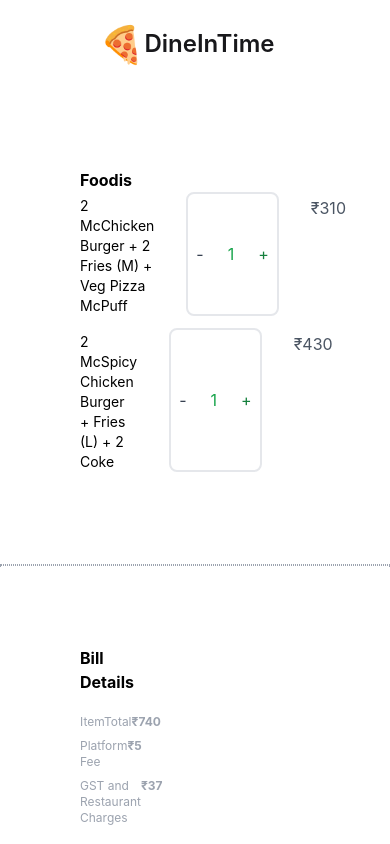
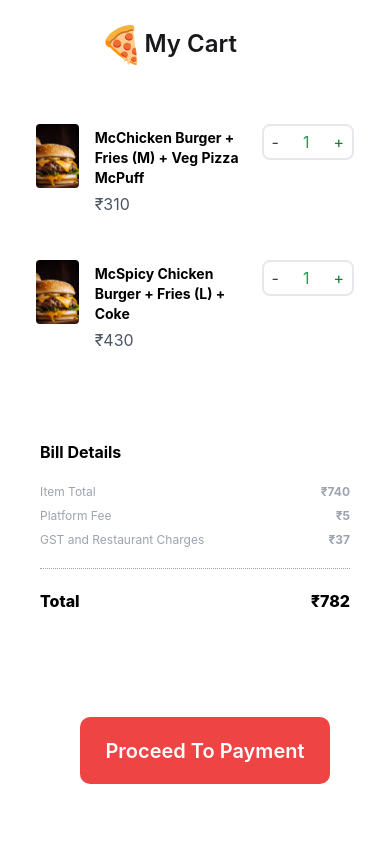
Before and after one commit to ansmi-keyvalue/Dine-In-Time, a React (Create React App) app: page /cart in a window 390 px wide. Shown: the top 844 px of the page. Built offline with nearby package versions, Linux system fonts and the light colour scheme.

Commit message:
feat: mobile view of cart

```diff
--- a/src/Assets/index.ts
+++ /dev/null
@@ -1,3 +0,0 @@
-import { ReactComponent as CartIcon } from './cart.svg';
-
-export {CartIcon};
--- a/src/pages/Cart.tsx
+++ b/src/pages/Cart.tsx
@@ -1,5 +1,7 @@
 import { useState } from 'react';
 import { QuantitySelector, Header, Footer } from '../components';
+
+import Burger from '../assets/burger.png';
 
 type OrderItem = {
   name: string;
@@ -8,8 +10,8 @@
 };
 
 const initialItems: OrderItem[] = [
-  { name: '2 McChicken Burger + 2 Fries (M) + Veg Pizza McPuff', quantity: 1, price: 310 },
-  { name: '2 McSpicy Chicken Burger + Fries (L) + 2 Coke', quantity: 1, price: 430 }
+  { name: 'McChicken Burger + Fries (M) + Veg Pizza McPuff', quantity: 1, price: 310 },
+  { name: 'McSpicy Chicken Burger + Fries (L) + Coke', quantity: 1, price: 430 }
 ];
 
 export default function Cart() {
@@ -46,29 +48,32 @@
 
   return (
     <main className='flex-1'>
-      <Header />
+      <Header title='My Cart' />
       <div className='min-h-screen'>
-        <div className='p-20'>
-          <div className='font-bold'>Foodis</div>
+        <div className='p-5'>
           {items?.map((item, index) => (
-            <div key={item.name + index} className='flex flex-row mb-3'>
-              <div className='text-black-400 font-normal text-sm mt-1 w-96'>{item.name}</div>
-              <div className='mx-4' />
-              <QuantitySelector
-                quantity={item.quantity}
-                handleDecrement={() => handleQuantityDecrement(index)}
-                handleIncrement={() => handleQuantityIncrement(index)}
-              />
-              <div className='mx-4' />
-              <div className='text-gray-600 font-normal mt-1'>₹{item.quantity * item.price}</div>
+            <div key={item.name + index} className='flex flex-row mb-3  bg-white p-4'>
+              <img loading='lazy' src={Burger} className='w-16 h-16 rounded-[4px]' alt='Food' />
+              <div className='ml-4'>
+                <div className='text-black-400 font-bold text-sm mt-1 '>{item.name}</div>
+                <div className='w-[90px]'>
+                  <div className='text-gray-600 font-normal mt-1'>₹{item.quantity * item.price}</div>
+                </div>
+              </div>
+              <div className='h-[32px]'>
+                <QuantitySelector
+                  quantity={item.quantity}
+                  handleDecrement={() => handleQuantityDecrement(index)}
+                  handleIncrement={() => handleQuantityIncrement(index)}
+                />
+              </div>
             </div>
           ))}
         </div>
-        <div className='border border-dotted border-gray-400' />
-        <div className='p-20 w-1/2'>
+        <div className=' bg-white p-10'>
           <div className='font-bold mb-5'>Bill Details</div>
           <div className='flex flex-row justify-between mb-2'>
-            <div className='text-gray-400  text-xs'>ItemTotal</div>
+            <div className='text-gray-400  text-xs'>Item Total</div>
             <div className='text-gray-400  text-xs font-bold'>₹{paymentDetails.itemTotal}</div>
           </div>
           <div className='flex flex-row justify-between mb-2'>
@@ -79,12 +84,13 @@
             <div className='text-gray-400  text-xs'>GST and Restaurant Charges</div>
             <div className='text-gray-400  text-xs font-bold'>₹37</div>
           </div>
+          <div className="border-t border-dotted border-gray-400 mt-5"></div>
           <div className='flex flex-row justify-between mt-5'>
             <div className='font-extrabold'>Total</div>
             <div className='font-extrabold'>₹{paymentDetails.total}</div>
           </div>
         </div>
-        <div className='bg-red-500 flex w-[250px] flex-col -mt-px px-5 py-5 rounded-[40px] ml-20'>
+        <div className='bg-red-500 flex w-[250px] flex-col px-5 py-5 rounded-[10px] ml-20 mt-16'>
           <button className='text-white text-xl font-semibold self-center -mb-px'>Proceed To Payment</button>
         </div>
       </div>
```
Also changed, not shown: src/Assets/burger.png (added), 1 other file (tests, documents, lock files or other folders).
